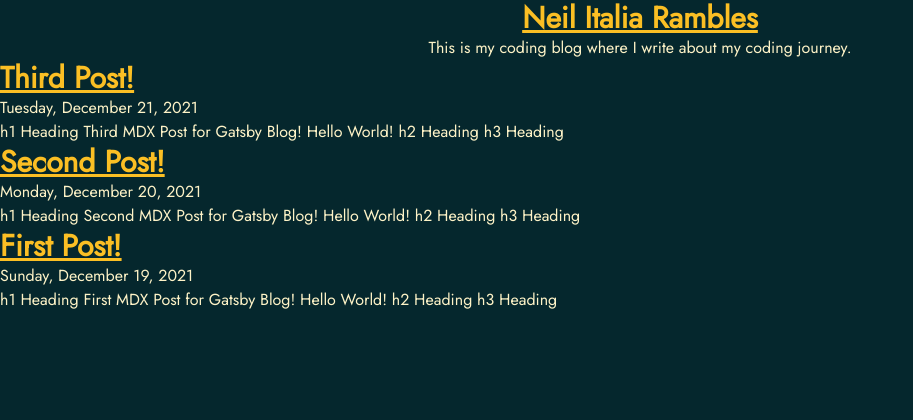
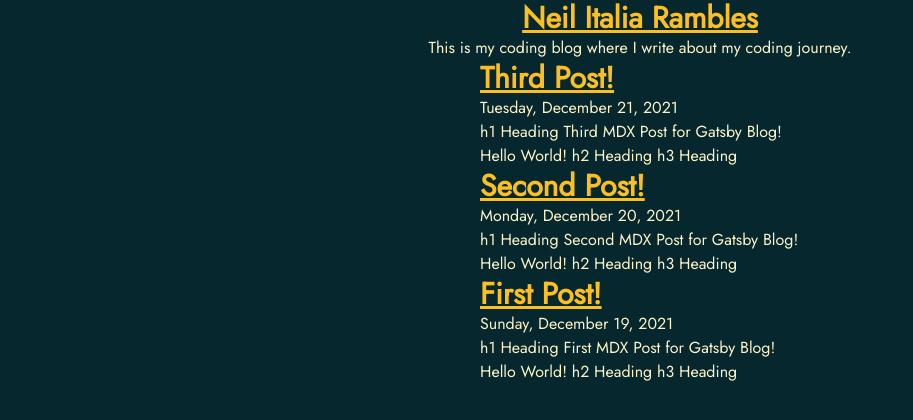
Before and after one commit to neilitalia/blog, a Gatsby site: page / in a window 1280 px wide. Shown: the whole page, without its empty margins (0-913 px from the left). Built offline with nearby package versions, Linux system fonts and the light colour scheme; Gatsby itself is replaced by a stand-in of ours.

Commit message:
:hammer: fix develop scripts

```diff
--- a/package.json
+++ b/package.json
@@ -6,7 +6,7 @@
   "license": "0BSD",
   "scripts": {
     "build": "gatsby build",
-    "develop": "(trap 'kill 0' INT EXIT; npx tailwindcss -i ./src/styles/tailwind.css -o ./src/styles/index.css --watch & gatsby develop)",
+    "develop": "gatsby develop",
     "format": "prettier --write \"**/*.{js,jsx,ts,tsx,json,md}\"",
     "start": "gatsby develop",
     "serve": "gatsby serve",
--- a/src/pages/index.tsx
+++ b/src/pages/index.tsx
@@ -9,9 +9,9 @@
         <p>{data.site.siteMetadata.description}</p>
       </header>
 
-      <main>
+      <main className="flex flex-col justify-center items-center">
         {data.allMdx.nodes.map(({ excerpt, frontmatter, fields, id }) => (
-          <div key={id}>
+          <div key={id} className="max-w-xs">
             <Link to={fields.slug}>
               <h2 className="text-3xl font-bold underline text-amber-400">{frontmatter.title}</h2>
             </Link>
```
